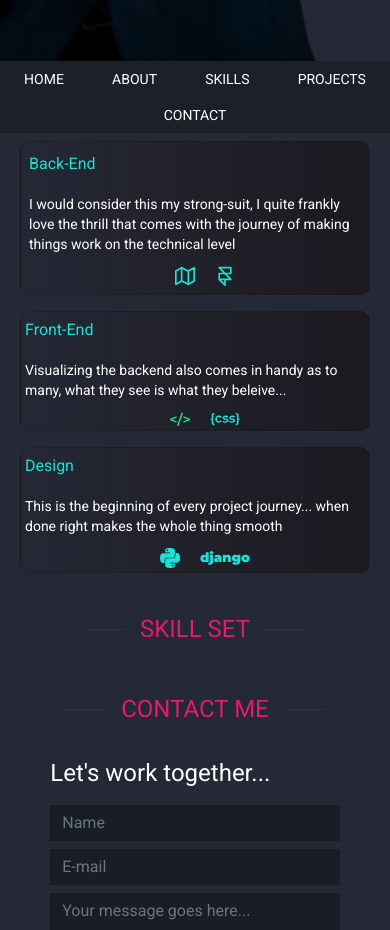
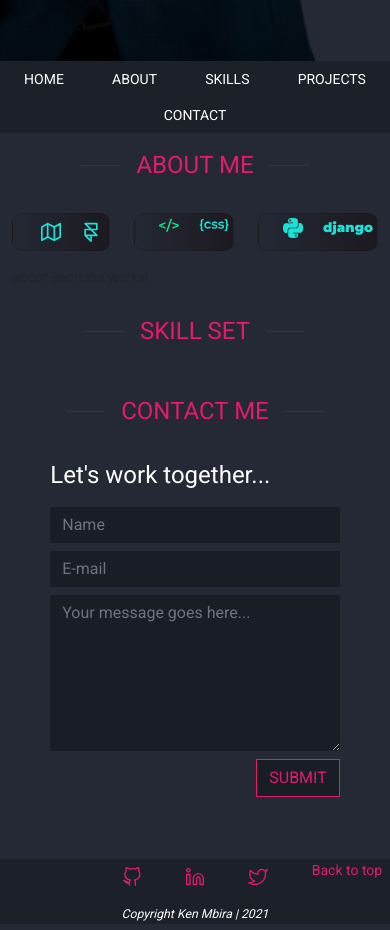
Before and after one commit to Ken-mbira/portfolio-2.0, an Angular app: page / in a window 390 px wide. Shown: the part 783-1713 px from the top of the page. Built offline with nearby package versions, Linux system fonts and the light colour scheme.

Commit message:
modify the about section

```diff
--- a/src/app/app.module.ts
+++ b/src/app/app.module.ts
@@ -10,6 +10,7 @@ import { NavbarComponent } from './components/navbar/navbar.component';
 import { SkillsetComponent } from './components/skillset/skillset.component';
 import { ContactComponent } from './components/contact/contact.component';
 import { FooterComponent } from './components/footer/footer.component';
+import { AboutSectionsComponent } from './components/about/about-sections/about-sections.component';
 
 @NgModule({
   declarations: [
@@ -19,7 +20,8 @@ import { FooterComponent } from './components/footer/footer.component';
     NavbarComponent,
     SkillsetComponent,
     ContactComponent,
-    FooterComponent
+    FooterComponent,
+    AboutSectionsComponent
   ],
   imports: [
     BrowserModule,
--- /dev/null
+++ b/src/app/components/about/about-sections/about-sections.component.html
@@ -0,0 +1 @@
+<p>about-sections works!</p>
--- /dev/null
+++ b/src/app/components/about/about-sections/about-sections.component.ts
@@ -0,0 +1,15 @@
+import { Component, OnInit } from '@angular/core';
+
+@Component({
+  selector: 'app-about-sections',
+  templateUrl: './about-sections.component.html',
+  styleUrls: ['./about-sections.component.css']
+})
+export class AboutSectionsComponent implements OnInit {
+
+  constructor() { }
+
+  ngOnInit(): void {
+  }
+
+}
--- a/src/app/components/about/about.component.css
+++ b/src/app/components/about/about.component.css
@@ -1,5 +1,5 @@
 .specialty {
-  background: linear-gradient(to right, rgba(32, 27, 41, 0), rgb(29, 25, 32));
+  background: linear-gradient(to right, rgba(32, 27, 41, 0), rgba(29, 25, 32));
   border-radius: 10px;
 }
 .specialty > h3 {
@@ -12,3 +12,15 @@
 .specialty > div > img {
   margin-left: 20px;
 }
+@media screen and (max-width: 770px) {
+  #about-section{
+    display: flex;
+    width: 100%;
+    justify-content: space-between;
+  }
+
+  .specialty > div > img {
+  display: flex;
+  align-items: center
+  }
+}
--- a/src/app/components/about/about.component.html
+++ b/src/app/components/about/about.component.html
@@ -1,82 +1,48 @@
 <div class="container-fluid">
-  <div class="row p-2">
-    <div class="d-none d-md-block col-md-1"></div>
-    <div class="col-12 col-md-4">
-      <div class="card mb-3 p-2 specialty" data-bs-toggle="tab"
-        data-bs-target="#design" role="tab">
-        <h3>Back-End</h3>
-        <p>
+  <div class="m-3 justify-content-center d-flex" style="color:#E21B6D;width: 100">
+    <hr style="width:10vw">
+    <h1 class="ms-3 me-3">ABOUT ME</h1>
+    <hr style="width:10vw">
+  </div>
+  <div class="row">
+    <div class="col-md-4" id="about-section">
+      <div class="card mb-3 p-2 specialty">
+        <h3 class="d-none d-md-block">Back-End</h3>
+        <p class="d-none d-md-block">
           I would consider this my strong-suit, I quite frankly love the thrill
           that comes with the journey of making things work on the technical
           level
         </p>
         <div class="d-flex w-100 justify-content-center specialty-icons">
           <img src="../../../assets/images/about/map.svg" style="width: 20px" />
-          <img
-            src="../../../assets/images/about/framer.svg"
-            style="width: 20px"
-          />
+          <img src="../../../assets/images/about/framer.svg" style="width: 20px" />
         </div>
       </div>
       <div class="card mb-3 p-1 specialty">
-        <h3>Front-End</h3>
-        <p>
+        <h3 class="d-none d-md-block">Front-End</h3>
+        <p class="d-none d-md-block">
           Visualizing the backend also comes in handy as to many, what they see
           is what they beleive...
         </p>
         <div class="d-flex w-100 justify-content-center specialty-icons">
           <img src="../../../assets/images/about/_.svg" style="width: 20px" />
-          <img
-            src="../../../assets/images/about/{css}.svg"
-            style="width: 30px"
-          />
+          <img src="../../../assets/images/about/{css}.svg" style="width: 30px" />
         </div>
       </div>
-      <div
-        class="card mb-3 p-1 specialty"
-        data-bs-toggle="tab"
-        data-bs-target="#design"
-        role="tab"
-      >
-        <h3>Design</h3>
-        <p>
+      <div class="card mb-3 p-1 specialty">
+        <h3 class="d-none d-md-block">Design</h3>
+        <p class="d-none d-md-block">
           This is the beginning of every project journey... when done right
           makes the whole thing smooth
         </p>
         <div class="d-flex w-100 justify-content-center specialty-icons">
-          <img
-            src="../../../assets/images/about/4691213_python_icon 2.svg"
-            style="width: 20px"
-          />
-          <img
-            src="../../../assets/images/about/django.svg"
-            style="width: 50px"
-          />
+          <img src="../../../assets/images/about/4691213_python_icon 2.svg" style="width: 20px" />
+          <img src="../../../assets/images/about/django.svg" style="width: 50px" />
         </div>
       </div>
     </div>
-    <div class="d-none d-md-block col-md-1"></div>
-    <div class="col-12 col-md-6 tab-content">
-      <div class="tab-pane fade" id="design" role="tabpanel">
-        <h2 style="color: #1be2d6">Design</h2>
-        <p style="color: white">
-          Lorem, ipsum dolor sit amet consectetur adipisicing elit. Adipisci
-          doloribus sequi veniam necessitatibus esse, quasi eius pariatur
-          ducimus numquam autem qui nobis? Labore quod delectus dolore autem
-          officiis repellat voluptates.
-        </p>
-      </div>
-    </div>
-        <div class="col-12 col-md-6 tab-content">
-      <div class="tab-pane fade" id="backend" role="tabpanel">
-        <h2 style="color: #1be2d6">Design</h2>
-        <p style="color: white">
-          Lorem, ipsum dolor sit amet consectetur adipisicing elit. Adipisci
-          doloribus sequi veniam necessitatibus esse, quasi eius pariatur
-          ducimus numquam autem qui nobis? Labore quod delectus dolore autem
-          officiis repellat voluptates.
-        </p>
-      </div>
+    <div class="col-md-6">
+      <app-about-sections></app-about-sections>
     </div>
   </div>
 </div>
--- a/src/app/components/navbar/navbar.component.css
+++ b/src/app/components/navbar/navbar.component.css
@@ -7,6 +7,6 @@
     transition: 600ms;
 }
 
-a.active{
+.active{
     color:#E21B6D !important;
 }
--- a/src/assets/js/app.js
+++ b/src/assets/js/app.js
@@ -6,7 +6,7 @@ $(document).ready(function () {
 
     $(window).scroll(function () {
         $('.target').each(function (){
-            if($(window).scrollTop() >= $(this).offset().top){
+            if($(window).scrollTop() > $(this).offset().top){
                 var id = $(this).attr('id');
                 $('.active').removeClass('active');
                 $(".page-nav").each(function(){
@@ -17,4 +17,5 @@ $(document).ready(function () {
             }
         })
     })
+
 })
```
Also changed, not shown: src/app/components/about/about-sections/about-sections.component.css (added), 1 other file (tests, documents, lock files or other folders).
